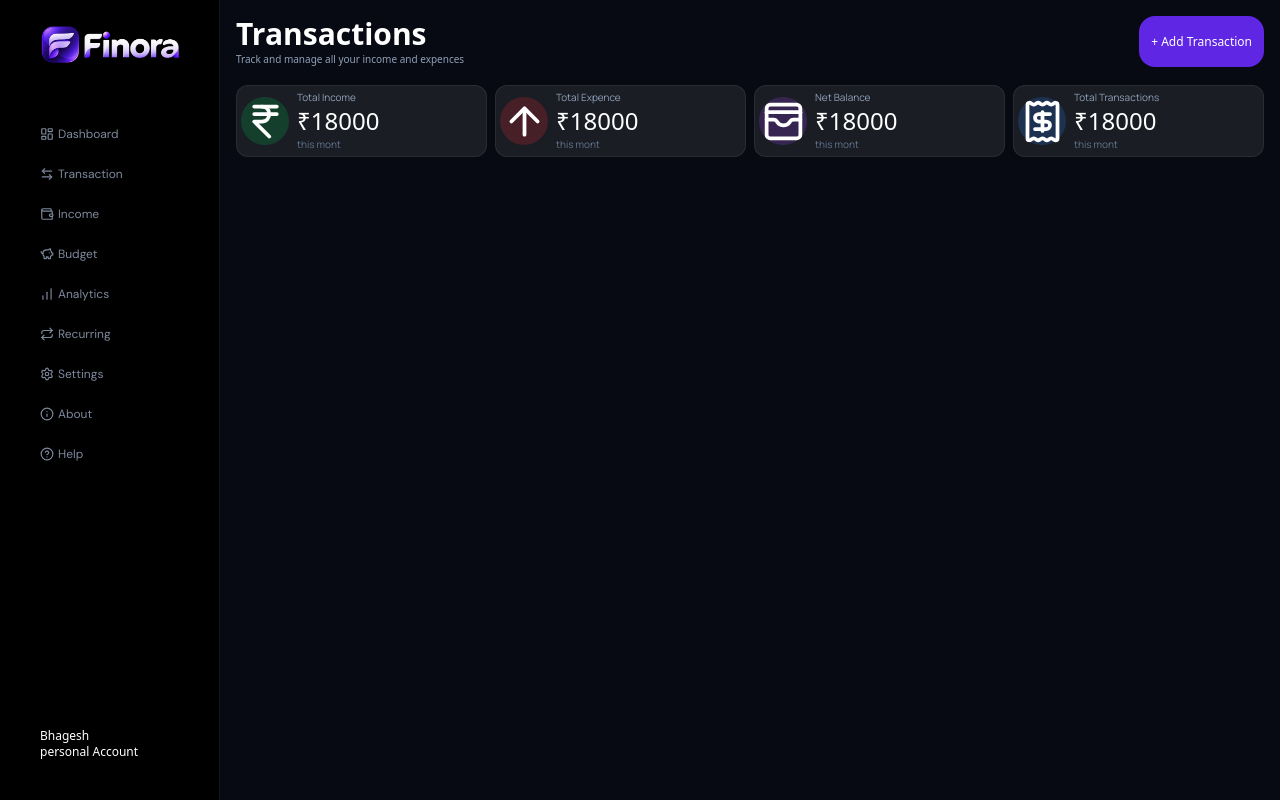
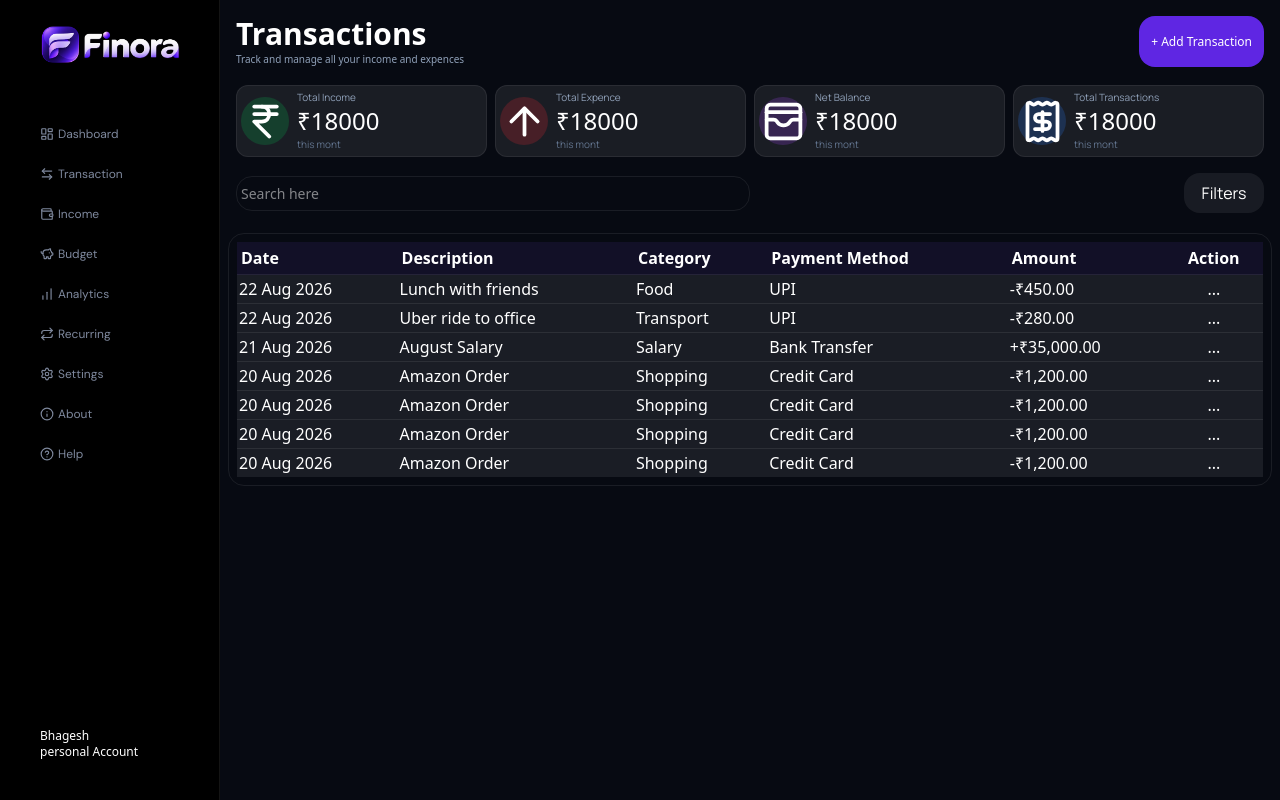
Before and after one commit to Dev-Bhagesh/expence_tracker, a Next.js app: page /transaction in a window 1280 px wide. Built offline with nearby package versions, Linux system fonts and the light colour scheme.

Commit message:
Added table in /Transaction route

```diff
--- a/src/app/components/Transaction.tsx
+++ b/src/app/components/Transaction.tsx
@@ -9,9 +9,9 @@ const TransactionPartOne = () => {
                     <h1 className="font-bold text-3xl">Transactions</h1>
                     <p className="text-slate-400 text-[10px]">Track and manage all your income and expences</p>
                 </div>
-                <button className="text-[12px] bg-[#5F26E3] rounded-2xl px-3 py-2">
-                    <span className="hidden md:inline">+ Add Transaction</span>
-                    <span className="inline md:hidden">+AT</span>
+                <button className="text-[12px] bg-[#5F26E3] rounded-2xl px-3 py-2 hover:translate-y-[-2px] cursor-pointer duration-300 transition-all" >
+                    <span className="hidden md:inline ">+ Add Transaction</span>
+                    <span className="inline md:hidden ">+AT</span>
                 </button>
             </div>
             <TransactionBlock2/>
--- /dev/null
+++ b/src/app/components/TransactionFilter.tsx
@@ -0,0 +1,26 @@
+
+import React from "react";
+
+const TransactionFilter = () =>{
+    return(
+        <>
+            <div className="FilterBody w-full flex flex-col p-2">
+                <div className="searchBox w-full flex items-center justify-between">
+                    <div className="searchBar w-[50%]">
+                        <input type="text" className="border p-1 w-full rounded-2xl text-sm h-[35px] border-white/[0.08] transition-all duration-300" placeholder="Search here" />
+                    </div>
+                    <div className="filterLabel flex justify-end">
+                        <div className="label bg-white/[0.07] border-white/[0.07] text-center w-[80px] p-2 rounded-2xl text-white hover:translate-y-[-2px] duration-300 transition-all cursor-pointer font-hero hover:bg-[#5F26E3]">
+                            Filters
+                        </div>
+                    </div>
+                </div>
+
+                <div className="filterCategory">
+
+                </div>
+            </div>
+        </>
+    )
+}
+export default TransactionFilter
--- /dev/null
+++ b/src/app/components/TransactionRow.tsx
@@ -0,0 +1,30 @@
+"use client";
+
+import React from "react";
+
+const TransactionRow = ({ transaction }: any) => {
+    return (
+        <tr className="border border-t-white/[0.08] border-l-0 border-r-0 border-b-0 hover:bg-[#121027] duration-300 transition-all">
+            <td className="p-0.5">{transaction.date}</td>
+
+            <td className="p-0.5">{transaction.description}</td>
+
+            <td className="p-0.5">{transaction.category}</td>
+
+            <td className="p-0.5">{transaction.paymentMethod}</td>
+
+            <td className="p-0.5">
+                {transaction.amount < 0 ? "-" : "+"}
+                ₹{Math.abs(transaction.amount).toLocaleString("en-IN", {
+                    minimumFractionDigits: 2,
+                })}
+            </td>
+
+            <td className="p-0.5 text-center">
+                ...
+            </td>
+        </tr>
+    );
+};
+
+export default TransactionRow;
--- /dev/null
+++ b/src/app/components/TransactionTable.tsx
@@ -0,0 +1,34 @@
+"use client"
+import React from "react"
+import { transactions } from "@/data/transaction"
+import TransactionRow from "./TransactionRow"
+
+const TransactionTable = () =>{
+    return(
+        <>
+            <div className="w-[100%] mt-3 overflow-x-auto rounded-2xl grid gap-2 border border-white/[0.08] p-2">
+                <table className="">
+                    <thead className="bg-[#121027] border border-white/[0.08] rounded-2xl border-l-0 border-r-0 border-t-0">
+                        <tr className="">
+                            <th className="p-1 text-left">Date</th>
+                            <th className="p-1 text-left">Description</th>
+                            <th className="p-1 text-left">Category</th>
+                            <th className="p-1 text-left">Payment Method</th>
+                            <th className="p-1 text-left">Amount</th>
+                            <th className="p-1 text-center">Action</th>
+                        </tr>
+                    </thead>
+
+                    <tbody className="cursor-pointer bg-white/[0.08] rounded-2xl">
+                        {transactions.map((transaction)=>(
+                            <TransactionRow
+                            key={transaction.id}
+                            transaction={transaction}/>
+                        ))}
+                    </tbody>
+                </table>
+            </div>
+        </>
+    )
+}
+export default TransactionTable;
--- a/src/app/page.tsx
+++ b/src/app/page.tsx
@@ -2,5 +2,6 @@ import Image from "next/image";
 import { redirect } from "next/navigation";
 
 export default function Home() {
+    // redirect("/Dashboard");
     redirect("/Dashboard");
 }
--- a/src/app/transaction/page.tsx
+++ b/src/app/transaction/page.tsx
@@ -1,10 +1,14 @@
 import React from "react";
 import TransactionPartOne from "../components/Transaction";
+import TransactionTable from "../components/TransactionTable";
+import TransactionFilter from "../components/TransactionFilter";
 const Transaction = ()=>{
     return(
         <>
         <div className="TransactionPage p-2">
             <TransactionPartOne/>
+            <TransactionFilter/>
+            <TransactionTable/>
         </div>
         </>
     )
--- /dev/null
+++ b/src/data/transaction.ts
@@ -0,0 +1,79 @@
+export const transactions = [
+    {
+      id: 1,
+      date: "22 Aug 2026",
+      description: "Lunch with friends",
+      category: "Food",
+      categoryIcon: "Utensils",
+      categoryColor: "purple",
+      paymentMethod: "UPI",
+      amount: -450,
+      type: "expense",
+    },
+    {
+      id: 2,
+      date: "22 Aug 2026",
+      description: "Uber ride to office",
+      category: "Transport",
+      categoryIcon: "Car",
+      categoryColor: "orange",
+      paymentMethod: "UPI",
+      amount: -280,
+      type: "expense",
+    },
+    {
+      id: 3,
+      date: "21 Aug 2026",
+      description: "August Salary",
+      category: "Salary",
+      categoryIcon: "Briefcase",
+      categoryColor: "green",
+      paymentMethod: "Bank Transfer",
+      amount: 35000,
+      type: "income",
+    },
+    {
+      id: 4,
+      date: "20 Aug 2026",
+      description: "Amazon Order",
+      category: "Shopping",
+      categoryIcon: "ShoppingBag",
+      categoryColor: "pink",
+      paymentMethod: "Credit Card",
+      amount: -1200,
+      type: "expense",
+    },
+    {
+      id: 5,
+      date: "20 Aug 2026",
+      description: "Amazon Order",
+      category: "Shopping",
+      categoryIcon: "ShoppingBag",
+      categoryColor: "pink",
+      paymentMethod: "Credit Card",
+      amount: -1200,
+      type: "expense",
+    },
+    {
+      id: 6,
+      date: "20 Aug 2026",
+      description: "Amazon Order",
+      category: "Shopping",
+      categoryIcon: "ShoppingBag",
+      categoryColor: "pink",
+      paymentMethod: "Credit Card",
+      amount: -1200,
+      type: "expense",
+    },
+    {
+      id: 7,
+      date: "20 Aug 2026",
+      description: "Amazon Order",
+      category: "Shopping",
+      categoryIcon: "ShoppingBag",
+      categoryColor: "pink",
+      paymentMethod: "Credit Card",
+      amount: -1200,
+      type: "expense",
+    },
+  ];
```
